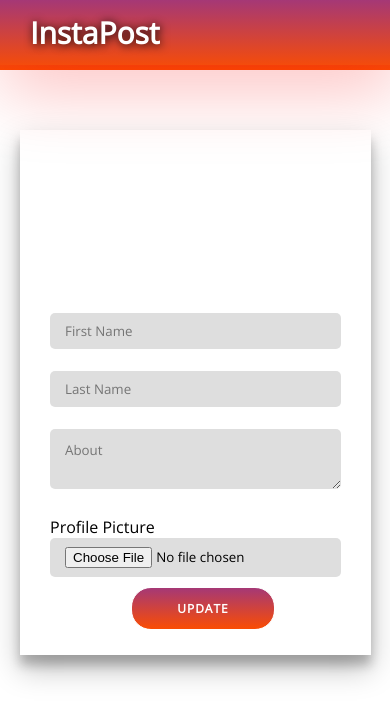
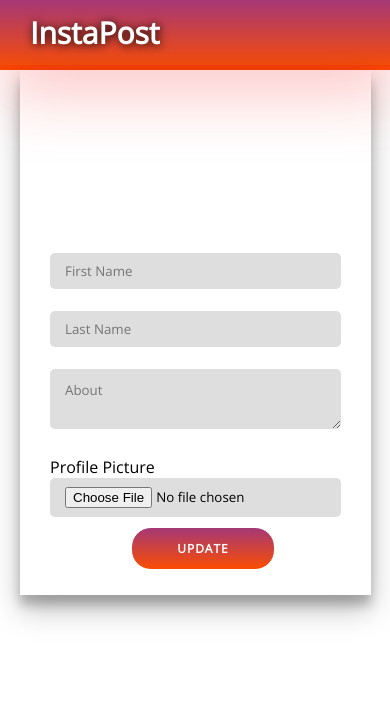
Before and after one commit to AMZulueta/MERN-GRP-InstaPost, a React (Create React App) app in the folder client/: page /edit in a window 390 px wide. Shown: the top 720 px of the page. Built offline with nearby package versions, Linux system fonts and the light colour scheme; no server answers.

Commit message:
Update EditProfile.css

```diff
--- a/client/src/components/EditProfile.css
+++ b/client/src/components/EditProfile.css
@@ -4,7 +4,7 @@
     height: 530px;
     display: flex;
     flex-direction: column;
-    margin-top: 70px;
+
     box-shadow: 0 14px 28px rgba(0, 0, 0, 0.25), 0 10px 10px rgba(0, 0, 0, 0.22);
     align-items: center;
     margin-left: 25%;
@@ -14,6 +14,7 @@
     width: 80%;
     height: 200px;
 }
+
 .subcontainer__2 input {
     background-color: #dedede;
     border: none;
@@ -45,7 +46,6 @@
         height: 525px;
         display: flex;
         flex-direction: column;
-        margin-top: 60px;
         align-items: center;
         margin-left: 5%;
         margin-right: 0%;
```
